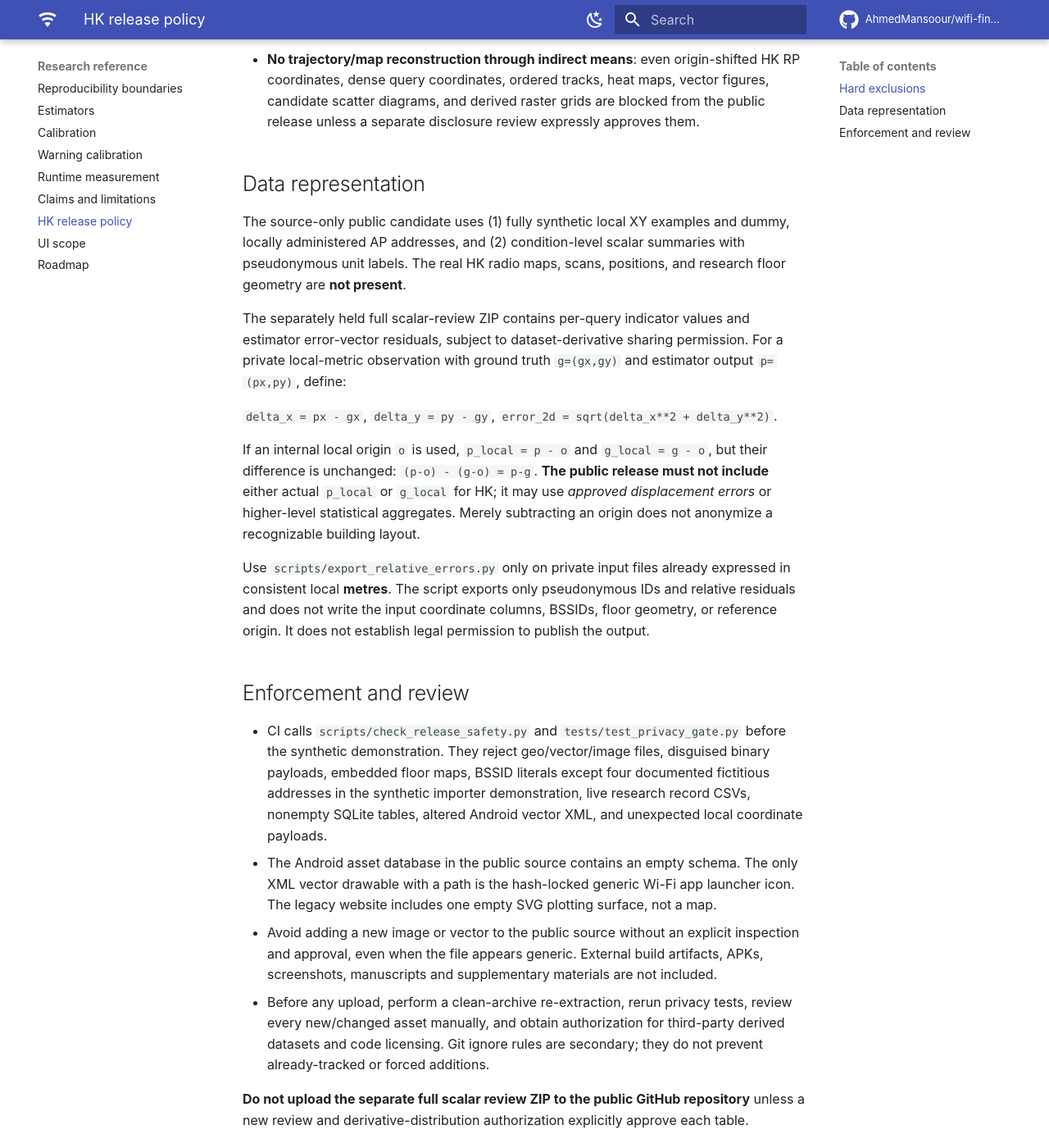
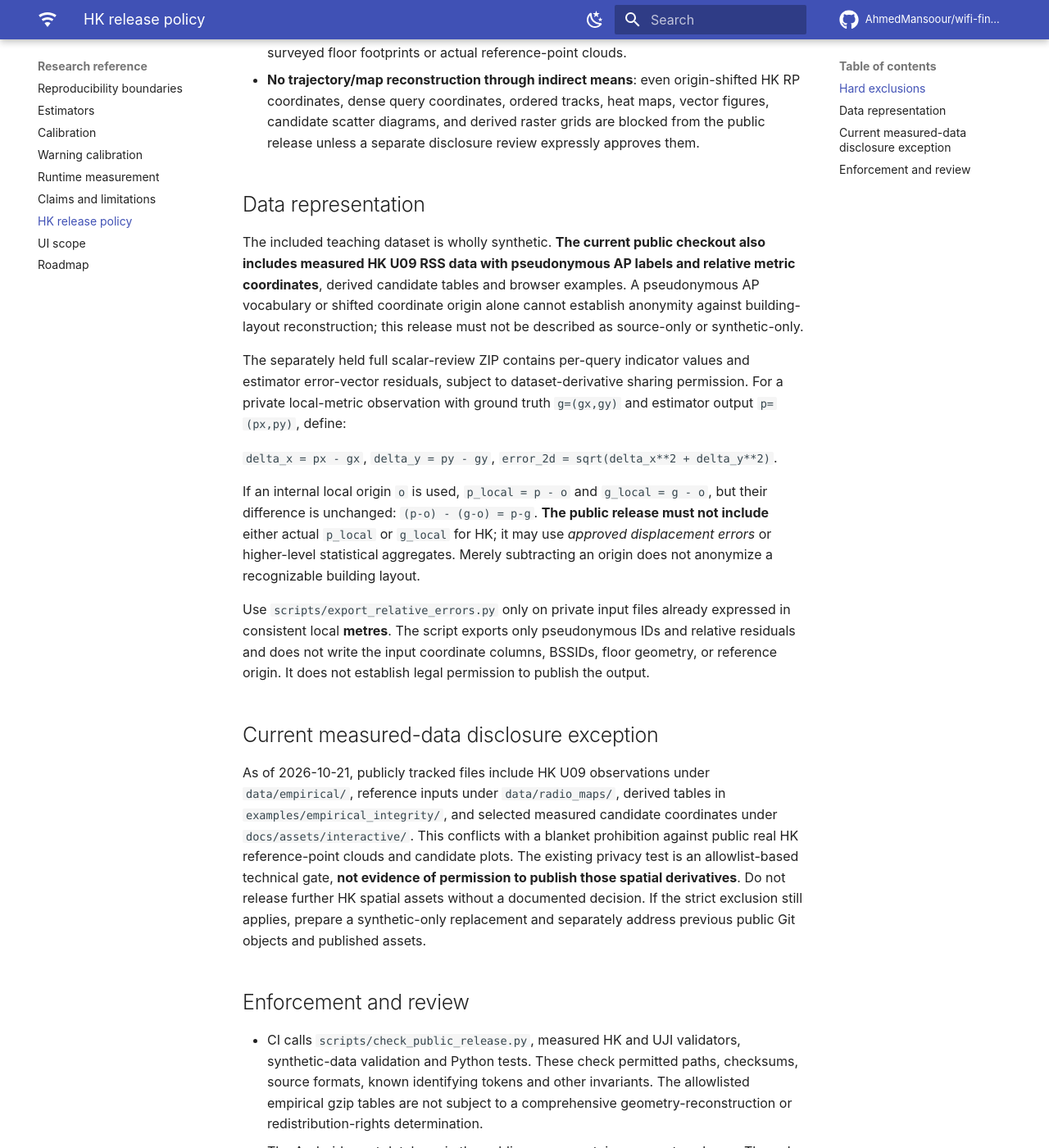
Before and after one commit to AhmedMansoour/wifi-fingerprinting-scan-level-reliability, an MkDocs documentation site: the page built from docs/HK_PRIVACY_RELEASE_POLICY.md, in a window 1280 px wide and 1400 px high, scrolled down 688 px. Shown: the whole window at 82% size. Built offline with MkDocs 1.6.1 and Material for MkDocs 9.7.7, drawn with Linux system fonts in a browser that asks for light colours; comment, search, counter and statistics services are not loaded; some of the changed text lies outside the part shown.

Commit message:
Align live release documentation with verified CI, Pages, and HK disclosure boundary

```diff
--- a/docs/HK_PRIVACY_RELEASE_POLICY.md
+++ b/docs/HK_PRIVACY_RELEASE_POLICY.md
@@ -1,6 +1,6 @@
 # HK building-data and reproducibility release boundary (ESWA R3)
 
-This policy applies to the public GitHub source candidate and any future pull request, release archive, dashboard payload, or test fixture. The repository is not yet published as a completed reproducibility package.
+This policy applies to the already public GitHub repository and future releases, pull requests, dashboard payloads and test fixtures. The strict exclusions below remain the intended protective boundary, but the present release has measured-data exceptions requiring separate authorization.
 
 ## Hard exclusions
 
@@ -11,7 +11,7 @@ This policy applies to the public GitHub source candidate and any future pull re
 
 ## Data representation
 
-The source-only public candidate uses (1) fully synthetic local XY examples and dummy, locally administered AP addresses, and (2) condition-level scalar summaries with pseudonymous unit labels. The real HK radio maps, scans, positions, and research floor geometry are **not present**.
+The included teaching dataset is wholly synthetic. **The current public checkout also includes measured HK U09 RSS data with pseudonymous AP labels and relative metric coordinates**, derived candidate tables and browser examples. A pseudonymous AP vocabulary or shifted coordinate origin alone cannot establish anonymity against building-layout reconstruction; this release must not be described as source-only or synthetic-only.
 
 The separately held full scalar-review ZIP contains per-query indicator values and estimator error-vector residuals, subject to dataset-derivative sharing permission. For a private local-metric observation with ground truth `g=(gx,gy)` and estimator output `p=(px,py)`, define:
 
@@ -21,9 +21,13 @@ If an internal local origin `o` is used, `p_local = p - o` and `g_local = g - o`
 
 Use `scripts/export_relative_errors.py` only on private input files already expressed in consistent local **metres**. The script exports only pseudonymous IDs and relative residuals and does not write the input coordinate columns, BSSIDs, floor geometry, or reference origin. It does not establish legal permission to publish the output.
 
+## Current measured-data disclosure exception
+
+As of 2026-10-21, publicly tracked files include HK U09 observations under `data/empirical/`, reference inputs under `data/radio_maps/`, derived tables in `examples/empirical_integrity/`, and selected measured candidate coordinates under `docs/assets/interactive/`. This conflicts with a blanket prohibition against public real HK reference-point clouds and candidate plots. The existing privacy test is an allowlist-based technical gate, **not evidence of permission to publish those spatial derivatives**. Do not release further HK spatial assets without a documented decision. If the strict exclusion still applies, prepare a synthetic-only replacement and separately address previous public Git objects and published assets.
+
 ## Enforcement and review
 
-* CI calls `scripts/check_release_safety.py` and `tests/test_privacy_gate.py` before the synthetic demonstration. They reject geo/vector/image files, disguised binary payloads, embedded floor maps, BSSID literals except four documented fictitious addresses in the synthetic importer demonstration, live research record CSVs, nonempty SQLite tables, altered Android vector XML, and unexpected local coordinate payloads.
+* CI calls `scripts/check_public_release.py`, measured HK and UJI validators, synthetic-data validation and Python tests. These check permitted paths, checksums, source formats, known identifying tokens and other invariants. The allowlisted empirical gzip tables are not subject to a comprehensive geometry-reconstruction or redistribution-rights determination.
 * The Android asset database in the public source contains an empty schema. The only XML vector drawable with a path is the hash-locked generic Wi-Fi app launcher icon. The legacy website includes one empty SVG plotting surface, not a map.
 * Avoid adding a new image or vector to the public source without an explicit inspection and approval, even when the file appears generic. External build artifacts, APKs, screenshots, manuscripts and supplementary materials are not included.
 * Before any upload, perform a clean-archive re-extraction, rerun privacy tests, review every new/changed asset manually, and obtain authorization for third-party derived datasets and code licensing. Git ignore rules are secondary; they do not prevent already-tracked or forced additions.
```
Also changed, not shown: RELEASE_VALIDATION.md (+12 -5 lines), docs/CLAIMS_AND_LIMITS.md (+1 -1 lines), 1 other file.
